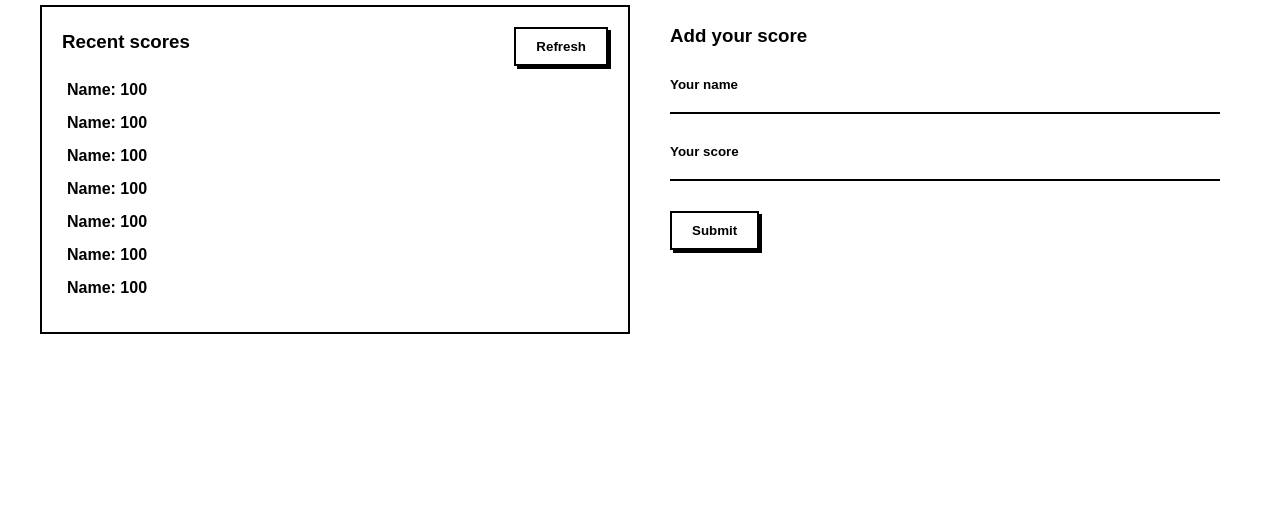
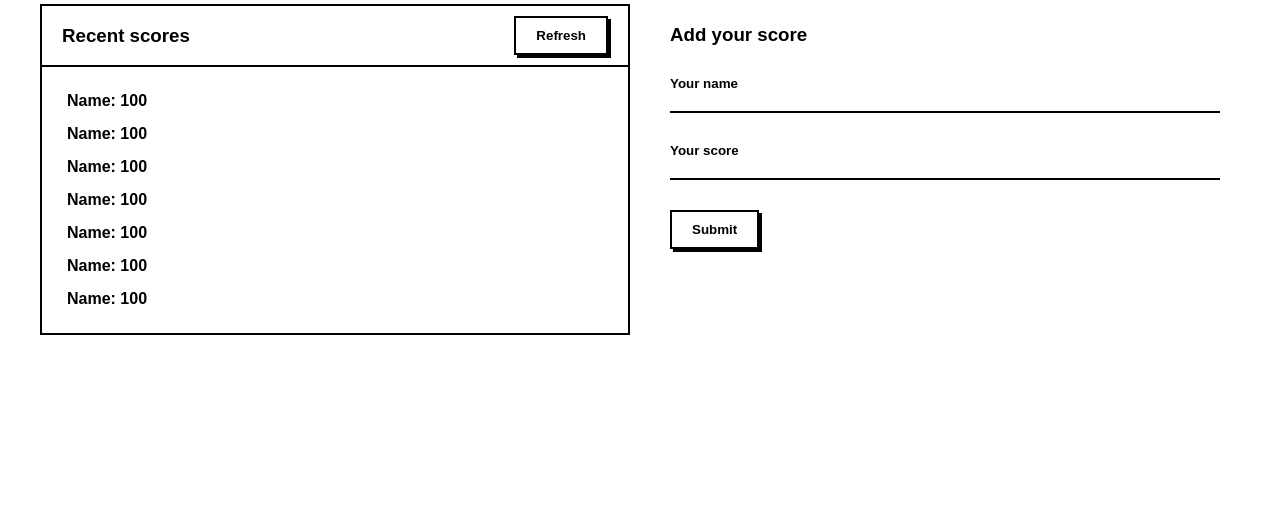
Before and after one commit to ticoniq/Leaderboard, a website built with webpack: page src/index.html in a window 1280 px wide. Shown: the part 273-800 px from the top of the page. Built offline with nearby package versions, Linux system fonts and the light colour scheme.

Commit message:
Updated style.css

```diff
--- a/src/styles/style.css
+++ b/src/styles/style.css
@@ -7,10 +7,6 @@
 body {
   font-family: Arial, Helvetica, sans-serif;
   background: #fff;
-}
-
-h3 {
-  margin-bottom: 10px;
 }
 
 h1 {
@@ -62,20 +58,22 @@ button:active {
 
 .card {
   background: #fff;
-  padding: 20px;
   color: #000;
   border: 2px solid #000;
 }
 
 .card-header {
   display: flex;
+  align-items: center;
+  padding: 10px 20px;
   justify-content: space-between;
-  align-items: center;
+  border-bottom: 2px solid #000;
 }
 
 .ul {
   list-style-type: none;
   margin: 10px 0;
+  padding: 5px 20px;
 }
 
 .ul li {
```
